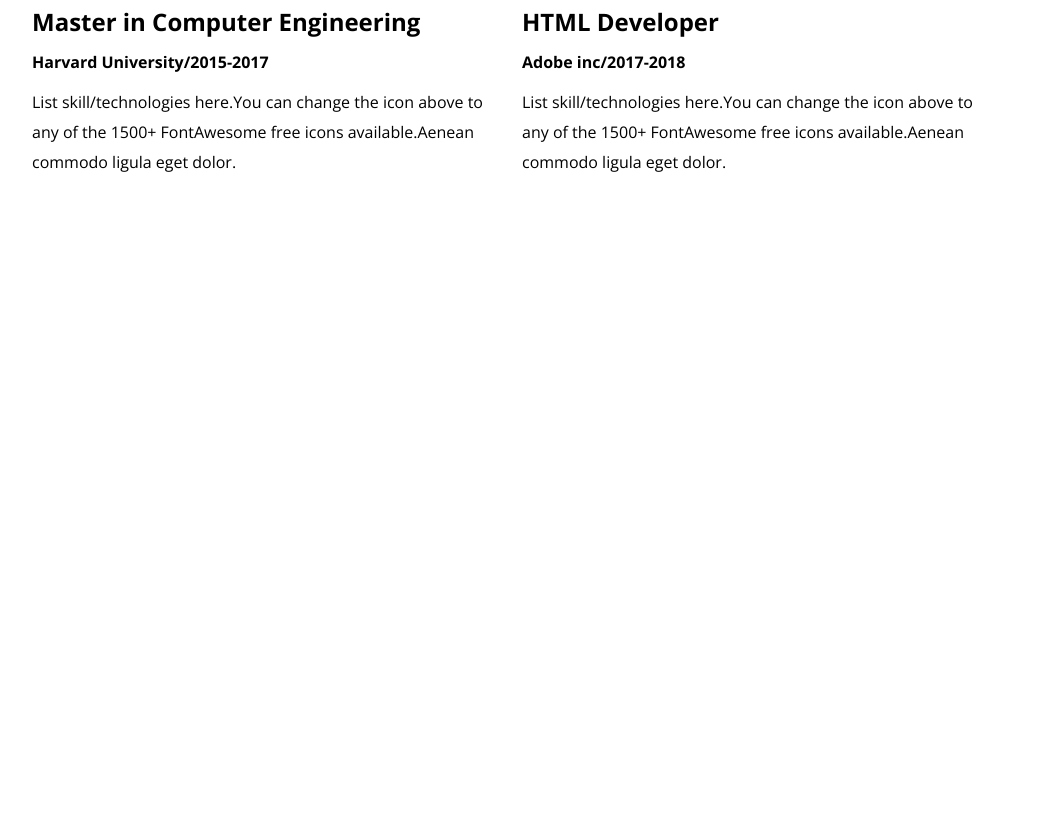
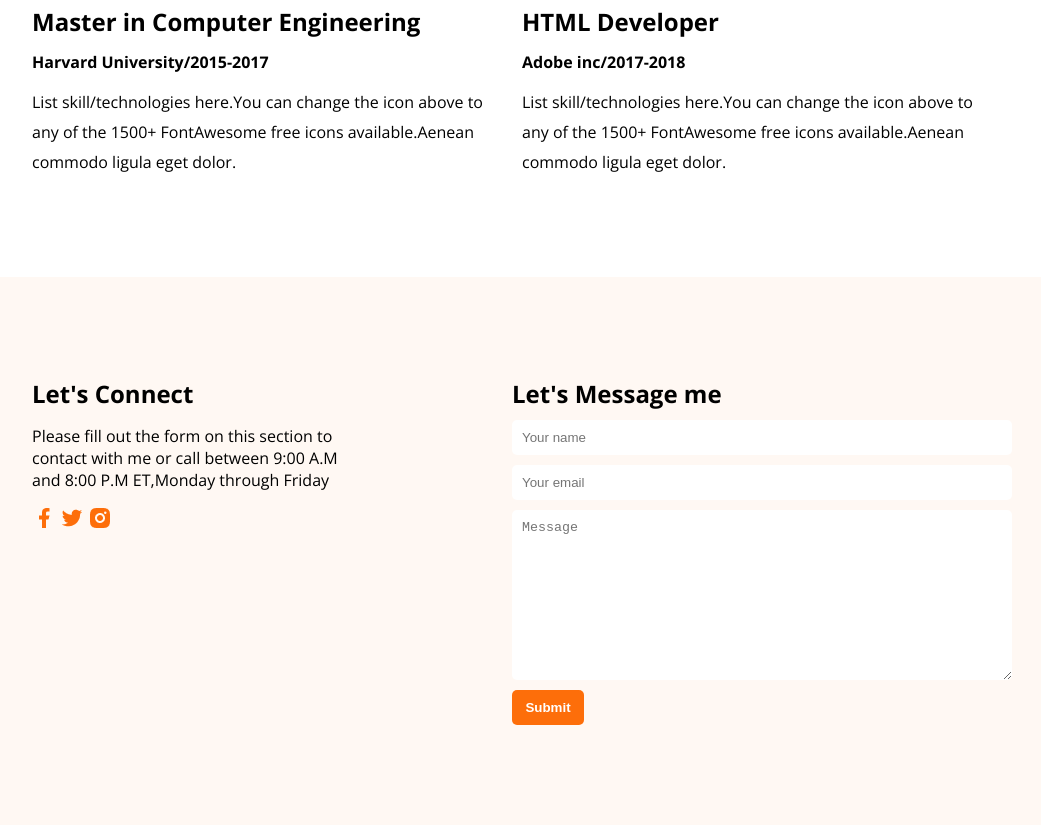
Before and after one commit to tareq609/web-developer-portfolio, a plain HTML site: page index.html in a window 1280 px wide. Shown: the part 2801-3626 px from the top of the page, without its empty margins (128-1169 px from the left). Before the commit the page ends 3078 px from the top, so only its background shows below. Drawn offline with nearby package versions, Linux system fonts and the light colour scheme.

Commit message:
footer done

```diff
--- a/index.html
+++ b/index.html
@@ -115,8 +115,23 @@
             </div>
         </section>
     </main>
-    <footer>
-
+    <footer class="footer">
+       <div class="foot-item">
+        <div class="Connect-box">
+            <h2>Let's Connect</h2>
+            <p class="Connect-title">Please fill out the form on this section to contact with me or call between 9:00 A.M and 8:00 P.M ET,Monday through Friday</p>
+            <img src="/images/icons/facebook.png" alt="">
+            <img src="/images/icons/twitter.png" alt="">
+            <img src="/images/icons/insta.png" alt="">
+        </div>
+        <div class="input-box">
+            <h2>Let's Message me</h2>
+            <input type="text" name="" id="" placeholder="Your name">
+            <input type="email" name="" id="" placeholder="Your email">
+            <textarea name="" id="" rows="10" cols="30" placeholder="Message"></textarea>
+            <input class="btn-primary" type="submit" value="Submit">
+        </div>
+       </div>
     </footer>
 </body>
 </html>
--- a/styles/style.css
+++ b/styles/style.css
@@ -160,3 +160,34 @@ nav a{
 .title-des{
   margin-bottom: 10px;
 }
+.footer{
+  background-color: #FFF8F3;
+}
+.foot-item{
+  display: flex;
+  justify-content: space-between;
+  align-items: flex-start;
+  width: 75%;
+  margin: 0 auto;
+  padding: 100px;
+}
+.Connect-box{
+  width: 35%;
+}
+.Connect-title{
+  margin: 15px 0;
+}
+input[type="text"],input[type="email"],textarea,input[type="submit"]{
+  display: block;
+  padding: 10px;
+  margin-top: 10px;
+  width: 100%;
+  border-radius: 5px;
+  border: none;
+}
+.input-box{
+  width: 50%;
+}
+input[type="submit"]{
+  width: 15%;
+}
```
